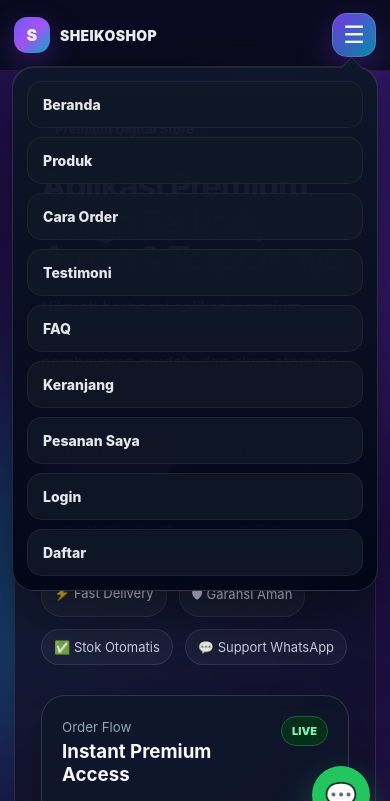
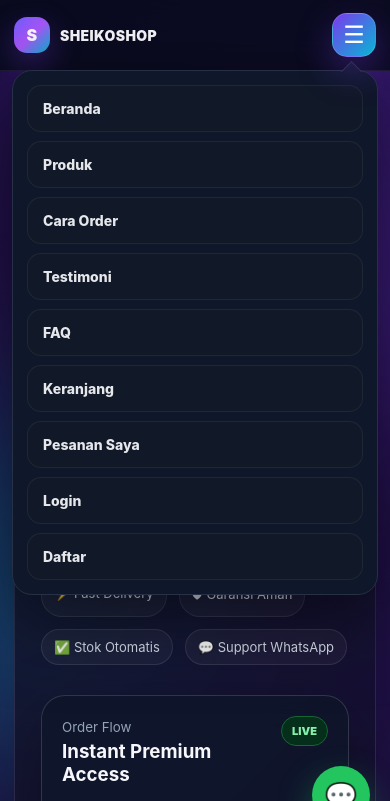
Before and after one commit to khusnadwi7-beep/sheikoshop, a website: page sheikoshop/index.html in a window 390 px wide. Both pictures are taken after a click on the button "Buka menu". Shown: the top 801 px of the page. Drawn offline with Linux system fonts and the light colour scheme; no server answers.

Commit message:
Update styles.css

```diff
--- a/sheikoshop/styles.css
+++ b/sheikoshop/styles.css
@@ -933,3 +933,56 @@
     font-size:26px;
   }
 }
+
+.mobileMenuBtn{
+  display:none;
+  width:44px;
+  height:44px;
+  border:1px solid rgba(255,255,255,.16);
+  border-radius:15px;
+  background:linear-gradient(135deg,#7c3aed,#06b6d4);
+  color:white;
+  cursor:pointer;
+  font-size:24px;
+  z-index:100000;
+  position:relative;
+}
+
+@media(max-width:850px){
+  .mobileMenuBtn{
+    display:grid !important;
+    place-items:center;
+  }
+
+  .search{
+    display:none !important;
+  }
+
+  .navlinks{
+    display:none !important;
+    position:absolute !important;
+    top:70px;
+    left:12px;
+    right:12px;
+    background:#0f172a;
+    border:1px solid #273044;
+    border-radius:20px;
+    padding:14px;
+    flex-direction:column;
+    gap:9px;
+    z-index:99999;
+    box-shadow:0 24px 80px rgba(0,0,0,.55);
+  }
+
+  .navlinks.show{
+    display:flex !important;
+  }
+
+  .navlinks a{
+    display:block;
+    width:100%;
+    padding:14px 15px;
+    border-radius:14px;
+    background:#111827;
+  }
+}
```
